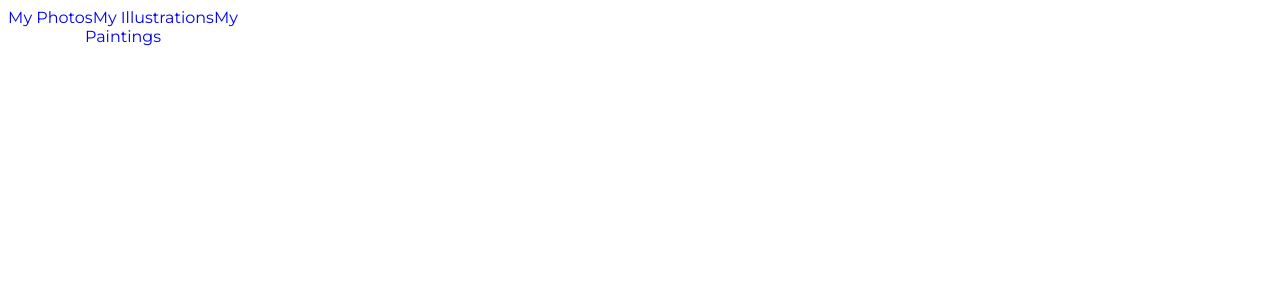
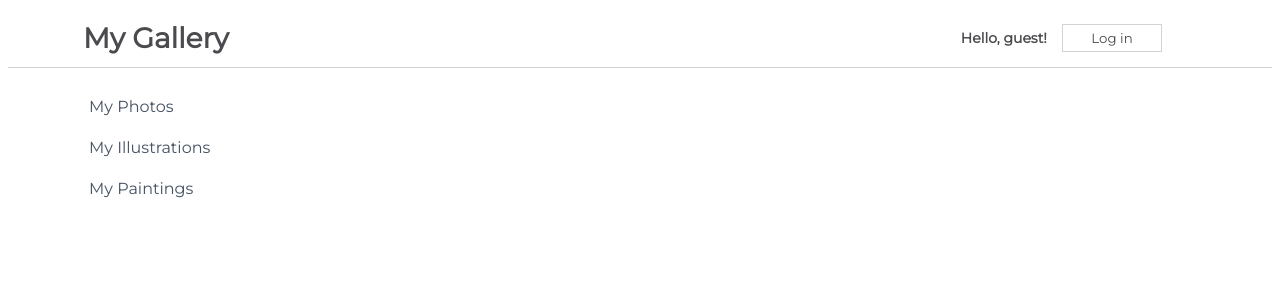
Before and after one commit to LeighAllenDev/react-challenge-1, a React (Create React App) app in the folder my-app/: page / in a window 1280 px wide. Shown: the top 300 px of the page. Built offline with nearby package versions, Linux system fonts and the light colour scheme.

Commit message:
challenge 3 complete

```diff
--- a/my-app/src/App.js
+++ b/my-app/src/App.js
@@ -1,11 +1,16 @@
 import css from './App.module.css';
+import NavBarSimple from './components/NavBarSimple';
 import Sidebar from './components/Sidebar';
+
 
 function App() {
   return (
     <div className={css.App}>
       {/* Add your components here */}
+      <NavBarSimple />
       <Sidebar />
+
+
     </div>
   );
 }
--- /dev/null
+++ b/my-app/src/components/NavBarSimple.js
@@ -0,0 +1,36 @@
+import React, { Component } from 'react'
+import css from "./css/NavBarSimple.module.css";
+
+
+class NavBarSimple extends Component {
+
+    constructor(props) {
+      super(props)
+
+      this.state = {
+         message: "Hello, guest!",
+         buttonText: "Log in",
+      }
+    }
+
+    handleClick = () => {
+        this.setState((prevState) => ({
+            message: prevState.message === "Hello, guest!" ? "Welcome back, user!" : "Hello, guest!",
+            buttonText: prevState.buttonText === "Log out" ? "Log in" : "Log out",
+        }), ()=> console.log(this.state.message))
+    }
+
+  render() {
+    return (
+      <div className={css.NavBar}>
+        <h1>My Gallery</h1>
+        <div>
+            <span>{this.state.message}</span>
+            <button onClick={() => this.handleClick()}>{this.state.buttonText}</button>
+        </div>
+      </div>
+    )
+  }
+}
+
+export default NavBarSimple
--- a/my-app/src/components/Sidebar.js
+++ b/my-app/src/components/Sidebar.js
@@ -1,8 +1,9 @@
 import React from 'react'
+import css from "./css/Sidebar.module.css"
 
 function Sidebar() {
     return (
-        <div>
+        <div className={css.sidebar}>
             <a href='#.' target='_blank'>My Photos</a>
             <a href='#.' target='_blank'>My Illustrations</a>
             <a href='#.' target='_blank'>My Paintings</a>
```
Also changed, not shown: 1 other file (tests, documents, lock files or other folders).
